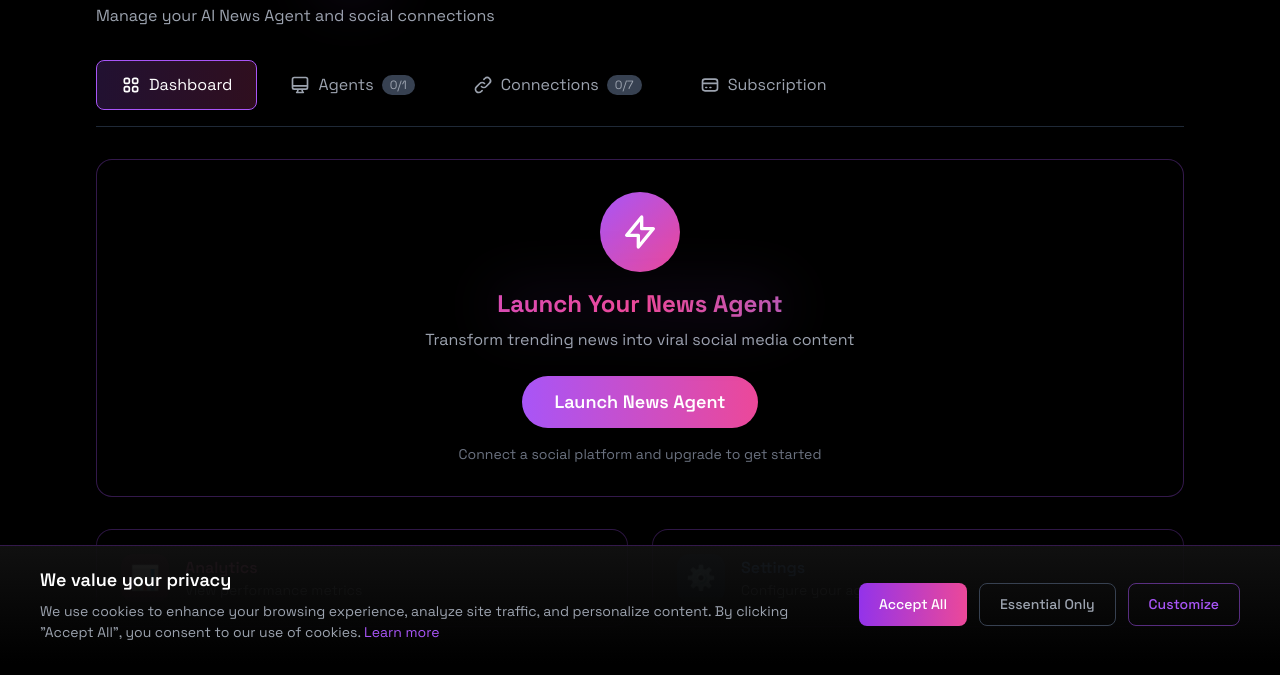
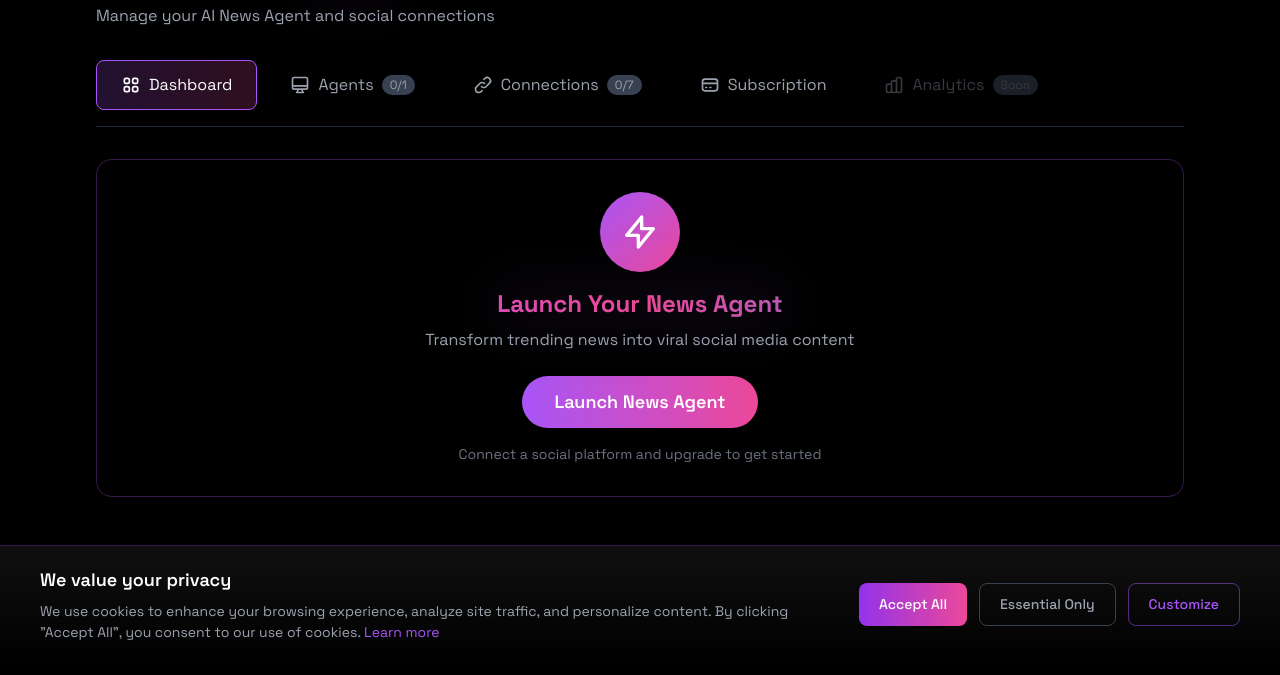
Before and after one commit to Ordavid1/News-Agent, a website: page public/profile.html in a window 1280 px wide. Shown: the part 137-812 px from the top of the page. Drawn offline with Linux system fonts and the light colour scheme; no server answers; sample sign-in values are in the browser's storage.

Commit message:
change settings and anaytics buttons

```diff
--- a/public/profile.html
+++ b/public/profile.html
@@ -276,6 +276,15 @@
                             Subscription
                         </span>
                     </button>
+                    <button disabled id="tab-analytics" class="tab-btn px-6 py-3 rounded-lg border border-transparent text-gray-500 transition-all whitespace-nowrap opacity-50 cursor-not-allowed">
+                        <span class="flex items-center gap-2">
+                            <svg class="w-5 h-5" fill="none" stroke="currentColor" viewBox="0 0 24 24">
+                                <path stroke-linecap="round" stroke-linejoin="round" stroke-width="2" d="M9 19v-6a2 2 0 00-2-2H5a2 2 0 00-2 2v6a2 2 0 002 2h2a2 2 0 002-2zm0 0V9a2 2 0 012-2h2a2 2 0 012 2v10m-6 0a2 2 0 002 2h2a2 2 0 002-2m0 0V5a2 2 0 012-2h2a2 2 0 012 2v14a2 2 0 01-2 2h-2a2 2 0 01-2-2z"></path>
+                            </svg>
+                            Analytics
+                            <span class="text-xs bg-gray-700 px-2 py-0.5 rounded-full">Soon</span>
+                        </span>
+                    </button>
                 </div>
             </div>
 
@@ -334,31 +343,6 @@
                     </div>
                 </div>
 
-                <!-- Quick Actions -->
-                <div class="grid grid-cols-1 md:grid-cols-2 gap-6">
-                    <a href="/analytics.html" class="neon-border p-6 block hover:scale-105 transition-transform">
-                        <div class="flex items-center gap-4">
-                            <div class="w-12 h-12 rounded-xl bg-pink-500/20 flex items-center justify-center">
-                                <span class="text-2xl">📊</span>
-                            </div>
-                            <div>
-                                <h4 class="font-semibold text-pink-400">Analytics</h4>
-                                <p class="text-gray-400 text-sm">View performance metrics</p>
-                            </div>
-                        </div>
-                    </a>
-                    <a href="/settings.html" class="neon-border p-6 block hover:scale-105 transition-transform">
-                        <div class="flex items-center gap-4">
-                            <div class="w-12 h-12 rounded-xl bg-blue-500/20 flex items-center justify-center">
-                                <span class="text-2xl">⚙️</span>
-                            </div>
-                            <div>
-                                <h4 class="font-semibold text-blue-400">Settings</h4>
-                                <p class="text-gray-400 text-sm">Configure your agent</p>
-                            </div>
-                        </div>
-                    </a>
-                </div>
             </div>
 
             <!-- Agents Tab -->
```
Also changed, not shown: public/styles/output.css.
